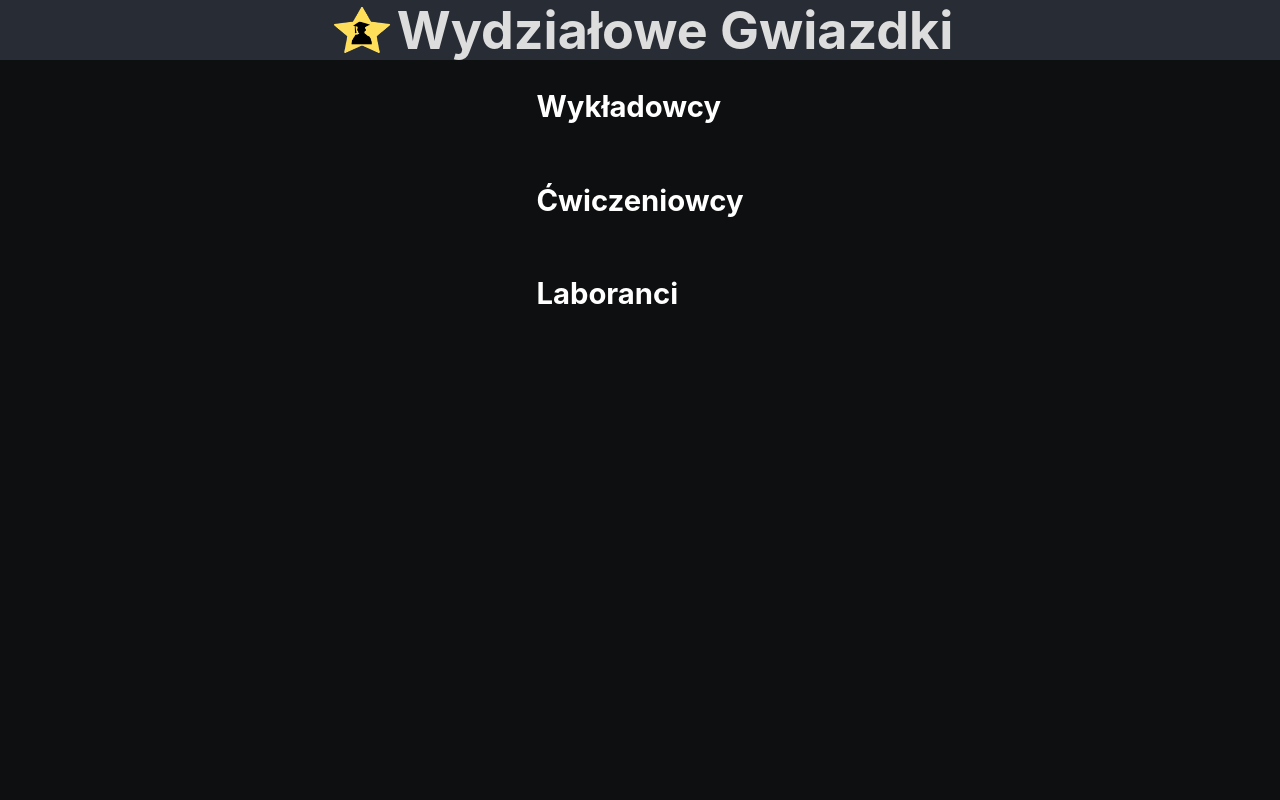
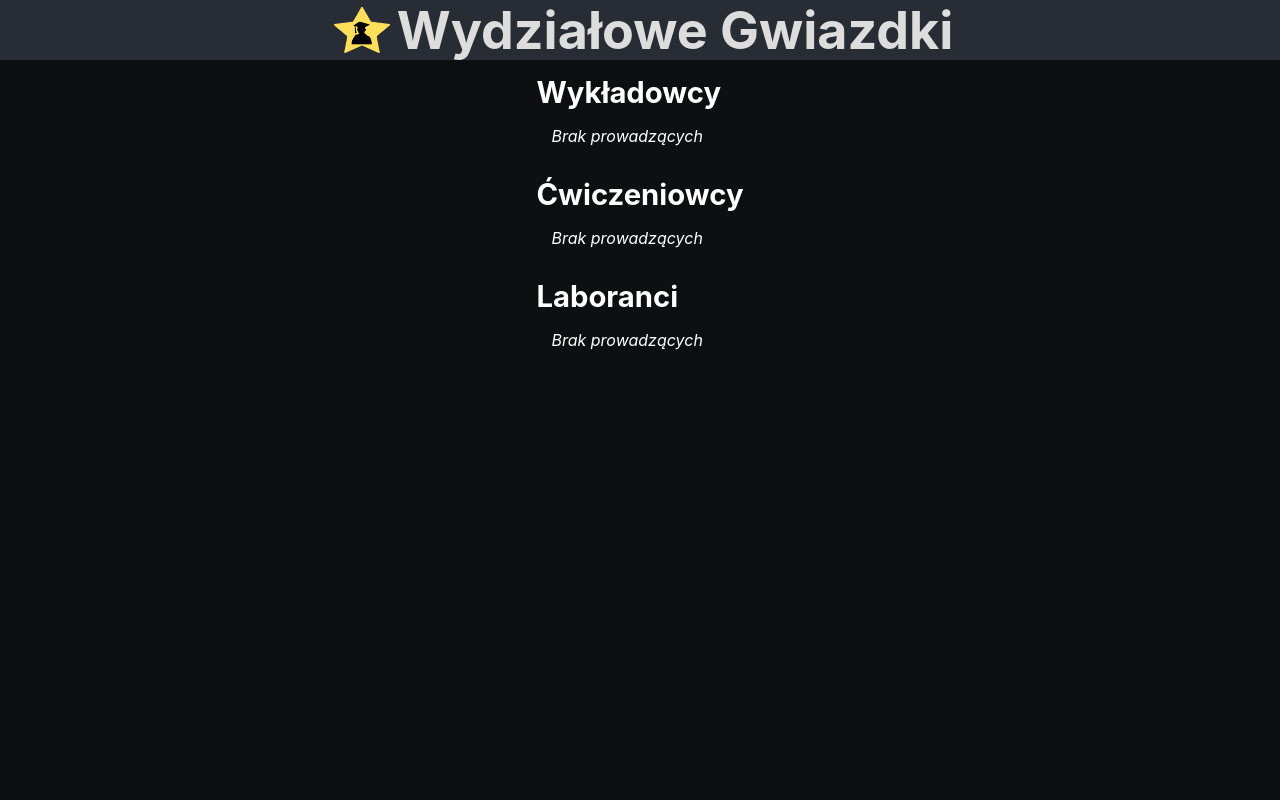
Before and after one commit to akai-org/wydzialowe-gwiazdki, a React (Create React App) app: page /lecture/1 in a window 1280 px wide. Shown: the top 800 px of the page. Built offline with nearby package versions, Linux system fonts and the light colour scheme.

Commit message:
new lecture page view

```diff
--- a/src/components/LectureComponent.js
+++ b/src/components/LectureComponent.js
@@ -7,12 +7,8 @@ import Person from "./Person";
 
 class LectureComponent extends React.Component {
 
-  constructor({name, surname, profession}) {
-    super({name, surname, profession});
-    this.name = {name};
-    this.surname = {surname};
-    this.profession = {profession};
-
+  constructor(props) {
+    super(props);
     this.state = {
       rating: 0
     };
@@ -27,28 +23,22 @@ class LectureComponent extends React.Component {
   }
 
     render() {
-const { name } = this.name;
-const { surname } = this.surname;
-const { profession } = this.profession;
+      const { name, surname, profession } = this.props;
       const { rating } = this.state;
+
       return(
         <div className="LectureComponent">
           <div className="PersonClass">
             <Person name={name} surname={surname} profession={profession} />
           </div>
           <div className="Stars">
-
             <StarRatingComponent
               name="Lecture rating"
               value={rating}
               starCount={6}
               onStarClick={this.onStarClick.bind(this)}
-
-
             />
-
           </div>
-
         </div>
       );
     }
--- a/src/components/LectureComponent.scss
+++ b/src/components/LectureComponent.scss
@@ -1,21 +1,26 @@
 .LectureComponent {
-    background: #424945;
     display: flex;
+    padding: 5px;
+    margin: 15px 0 0 0;
+    width: 60vw;
+    justify-content: space-between;
+    border-bottom: 1px solid rgba(192,192,192,0.25);
+    transition: all 0.3s ease-in-out;
 
-    padding: 5px;
-    margin-top: 2px;
-    margin: 0;
-    width: 60vw;
+    &:last-child {
+        border-bottom: none;
+    }
 
+    &:hover {
+        background-color:rgba(192,192,192,0.05);
+    }
 }
 
-.LectureComponent:nth-child(2n) {
-    background: #505251;
-}
+.LectureComponent
 
 .Stars {
- //   order: 1;
- float: right;
+    display: flex;
+    align-items: center;
 }
 
 @media screen and (max-width: 900px) {
@@ -37,15 +42,13 @@
 
 .dv-star-rating-star
 {
-    font-size: 55px;
+    font-size: 35px;
     padding: 0px;
     margin: 0px;
-    float: right;
 }
 
-.PersonClass
-{
-width: 38vw;
-float: left;
-
+.dv-star-rating {
+    display: flex;
+    font-size: 14px;
+    flex-direction: row-reverse;
 }
--- /dev/null
+++ b/src/components/LectureSection/index.js
@@ -0,0 +1,27 @@
+import React, { Fragment } from 'react';
+import './index.scss';
+import LectureComponent from '../LectureComponent';
+
+const convertLectures = lectures => lectures.map((lecture, index) =>
+  <LectureComponent
+    key={index}
+    name={lecture.firstName}
+    surname={lecture.lastName}
+    profession={lecture.profession}
+  />
+);
+
+const LectureSection = ({ title, lectures }) => {
+  return (
+    <div className="lecture-section">
+      <h3 className="lecture-section__title">{title}</h3>
+      {
+        lectures && lectures.length > 0 ?
+          convertLectures(lectures) :
+          <p className="lecture-section__empty">Brak prowadzących</p>
+      }
+    </div>
+  )
+};
+
+export default LectureSection;
--- /dev/null
+++ b/src/components/LectureSection/index.scss
@@ -0,0 +1,11 @@
+.lecture-section {
+  &__title {
+    margin: 15px 0;
+  }
+
+  &__empty {
+    margin-left: 15px;
+    font-size: 16px;
+    font-style: italic;
+  }
+}
--- a/src/components/Person.js
+++ b/src/components/Person.js
@@ -1,15 +1,13 @@
 import React from 'react';
+import './Person.scss';
 
-const Person = (props) =>{
-
-    return(
-        <div>
-      <b><small>{props.profession}</small></b>
-      <br /> {props.name}  {props.surname}    <br />
-
-
-        </div>
-    )
+const Person = ({ name, surname, profession }) => {
+  return (
+    <div className="lecture">
+      <p className="lecture__profession">{profession}</p>
+      <p className="lecture__name">{name} {surname}</p>
+    </div>
+  )
 }
 
 export default Person;
--- /dev/null
+++ b/src/components/Person.scss
@@ -0,0 +1,13 @@
+.lecture {
+  padding: 5px 10px;
+
+  &__profession {
+    font-size: 14px;
+    margin: 0;
+  }
+
+  &__name {
+    font-size: 18px;
+    margin: 5px 0 0 0;
+  }
+}
--- a/src/containers/LectureContainer.js
+++ b/src/containers/LectureContainer.js
@@ -1,46 +1,60 @@
 import React, { Component } from 'react';
 import './LectureContainer.scss';
- ///wwww
+
 import LectureComponent from "./../components/LectureComponent";
 import lectures from './../resources/lectures';
+import LectureSection from '../components/LectureSection';
 
-const filtr = lectures.filter(lectures => lectures.lessons);
-const convertLectures = () => filtr.map(filtr =>  <LectureComponent name={filtr.firstName} surname={filtr.lastName} profession={filtr.profession} />);
-
-
+// const filtr = lectures.filter(lectures => lectures.lessons);
+// const convertLectures = () => filtr.map(filtr =>  <LectureComponent name={filtr.firstName} surname={filtr.lastName} profession={filtr.profession} />);
 
 class LectureContainer extends Component {
-  convertProf = (a) => {
-    switch(a)
-    {
-      case 'Lectures':
-        const listLectures = lectures.filter(lectures => lectures.lessons.lectures.includes(this.props.profId));
-        return listLectures.map(lectures => <LectureComponent name={lectures.firstName} surname={lectures.lastName} profession={lectures.profession} />);
-      break;
-      case 'Exercises':
-        const listExercises = lectures.filter(lectures => lectures.lessons.exercises.includes(this.props.profId));
-        return listExercises.map(lectures => <LectureComponent name={lectures.firstName} surname={lectures.lastName} profession={lectures.profession} />);
-      break;
-      case 'Laboratories':
-        const listLaboratories = lectures.filter(lectures => lectures.lessons.laboratories.includes(this.props.profId));
-        return listLaboratories.map(lectures => <LectureComponent name={lectures.firstName} surname={lectures.lastName} profession={lectures.profession} />);
-      break;
-    }
+  // convertProf = (a) => {
+  //   switch(a)
+  //   {
+  //     case 'Lectures':
+  //       const listLectures = lectures.filter(lectures => lectures.lessons.lectures.includes(this.props.profId));
+  //       return listLectures.map(lectures => <LectureComponent name={lectures.firstName} surname={lectures.lastName} profession={lectures.profession} />);
+  //     break;
+  //     case 'Exercises':
+  //       const listExercises = lectures.filter(lectures => lectures.lessons.exercises.includes(this.props.profId));
+  //       return listExercises.map(lectures => <LectureComponent name={lectures.firstName} surname={lectures.lastName} profession={lectures.profession} />);
+  //     break;
+  //     case 'Laboratories':
+  //       const listLaboratories = lectures.filter(lectures => lectures.lessons.laboratories.includes(this.props.profId));
+  //       return listLaboratories.map(lectures => <LectureComponent name={lectures.firstName} surname={lectures.lastName} profession={lectures.profession} />);
+  //     break;
+  //   }
 
-  }
+  // }
+
+  getLectures = lectureType => lectures.filter(lecture => lecture.lessons[lectureType].includes(this.props.profId));
 
    render() {
     return (
       <div className="MainPage-Header">
-      <div className="LectureContainer">
-          <h3>Wykładowcy</h3>
+        <div className="LectureContainer">
+          <LectureSection
+            title="Wykładowcy"
+            lectures={this.getLectures('lectures')}
+          />
+          <LectureSection
+            title="Ćwiczeniowcy"
+            lectures={this.getLectures('exercises')}
+          />
+          <LectureSection
+            title="Laboranci"
+            lectures={this.getLectures('laboratories')}
+          />
+
+          {/* <h3>Wykładowcy</h3>
           {this.convertProf('Lectures')}
           <h3>Ćwiczeniowcy</h3>
           {this.convertProf('Exercises')}
           <h3>Laboranci</h3>
-          {this.convertProf('Laboratories')}
+          {this.convertProf('Laboratories')} */}
+        </div>
       </div>
-</div>
     )
    }
 }
--- a/src/pages/LecturePage.js
+++ b/src/pages/LecturePage.js
@@ -11,9 +11,9 @@ class LecturePage extends React.Component {
   render() {
     return (
       <div className="App-header">
-            <Header title="Wydziałowe Gwiazdki" />
-            <LectureContainer profId={this.props.match.params.id}/>
-            <Footer title="Aplikacja stworzona przez uczestników Koła AKAI" />
+        <Header title="Wydziałowe Gwiazdki" />
+        <LectureContainer profId={this.props.match.params.id}/>
+        <Footer title="Aplikacja stworzona przez uczestników Koła AKAI" />
       </div>
 
     )
```
Lines whose indentation alone changed are shown as unchanged.
